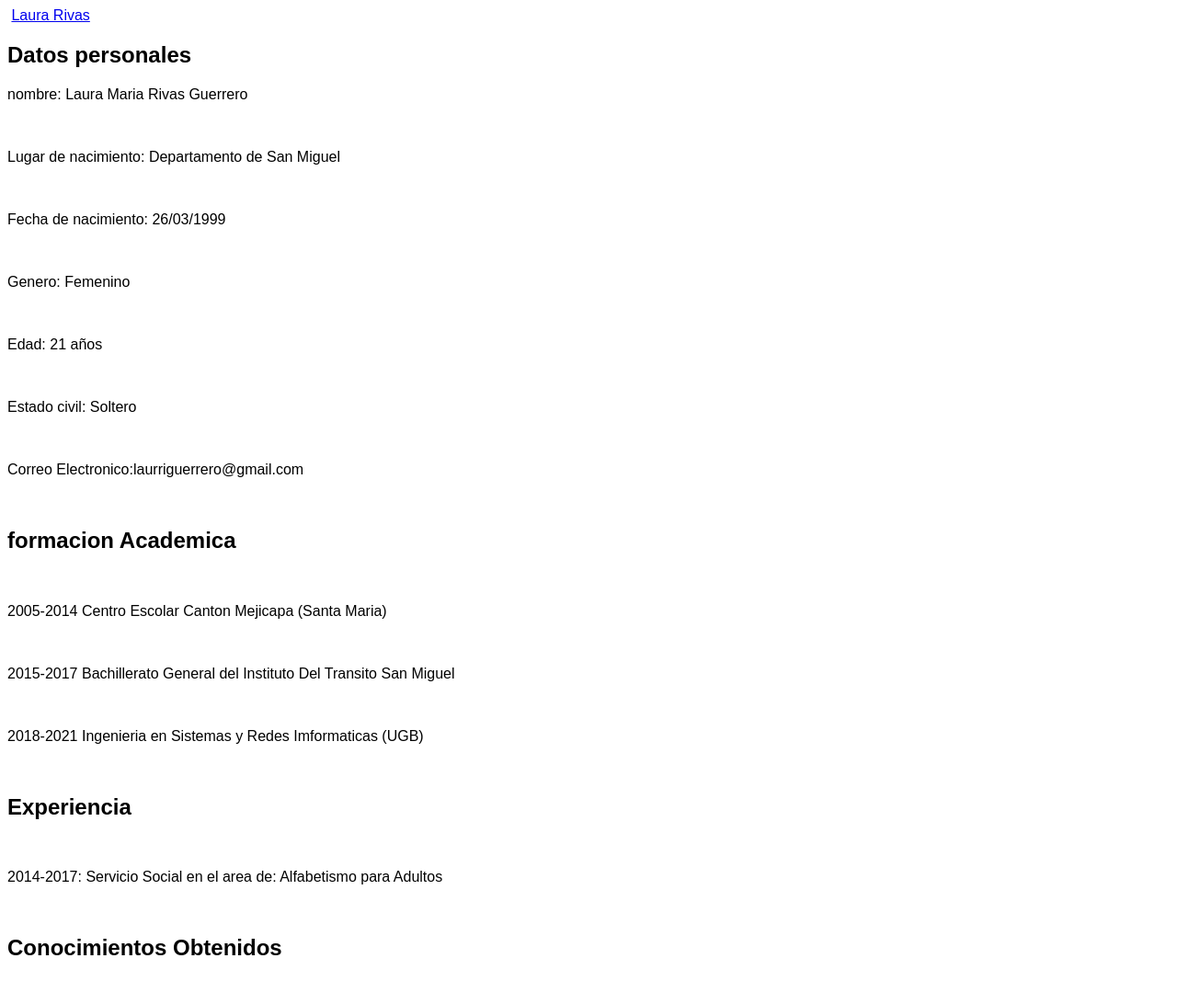
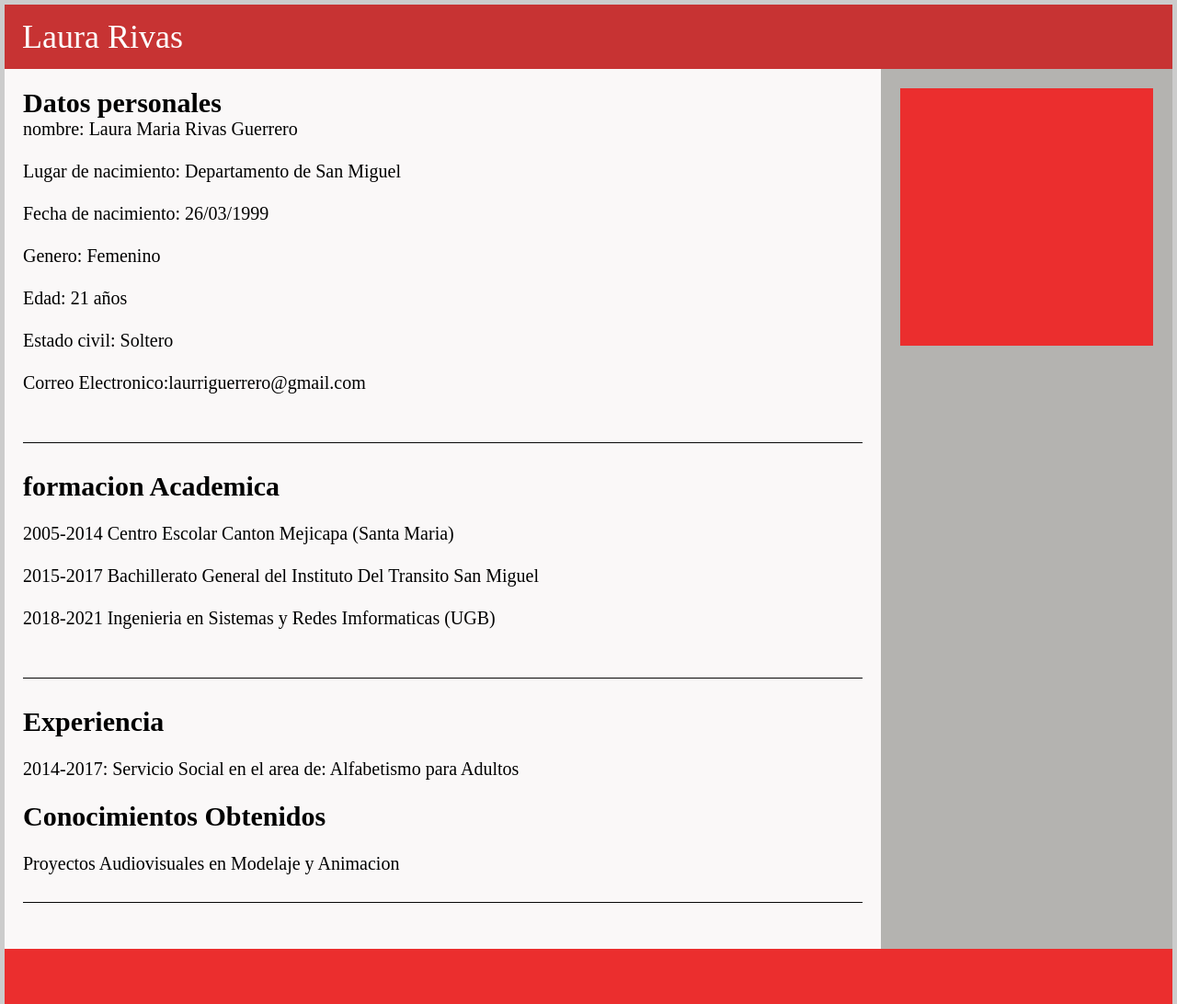
Before and after one commit to laura833/MRIVAS, a plain HTML site: page indexsobremi.html in a window 1280 px wide. Shown: the top 1092 px of the page at 92% size. Drawn offline with Linux system fonts and the light colour scheme.

Commit message:
Update estilossobremi.css
d

```diff
--- a/estilossobremi.css
+++ b/estilossobremi.css
@@ -1,36 +1,114 @@
 * {
-    font-family: 'Lexend Mega', sans-serif;
+	margin: 0;
+	padding: 0;
+	box-sizing: border-box;
+}
+
+.contenedor {
+	background:#ccc;
+	width:100%;
+	max-width:1352px;
+	padding: 5px;
+	margin:auto;
+	font-size: 20px;
+	font-family: serif;
+
+	/* Flexbox */
+	display:flex;
+	flex-flow:row wrap;
+}
+
+body {
+	background:#e9e9e9;
+
+}
+
+header {
+	background:#c73333;
+	width:100%;
+	padding:10px;
+	display: flex;
+	justify-content:space-between;
+	align-items:center;
+
+	flex-direction:row;
+	flex-wrap:wrap;
+}
+
+header .logo {
+	color:rgb(180, 82, 82);
+	font-size:36px;
+	text-align: center;
+}
+
+header .logo img {
+	width:50px;
+	font-family: serif;
+	vertical-align: top;
+}
+
+header .logo a {
+	color:#fff;
+	text-decoration: none;
+	line-height:50px;
+	font-family: serif;
 }
 
 
-.wrapp {
-	max-width: 1300px;
-	width:100%;
-	margin:auto;
-	overflow: hidden;
+.main {
+	background:rgb(250, 248, 248);
+	padding:20px;
+	font-family: serif;
+
+	flex:1 1 70%;
+	/*flex:1;*/
 }
 
-.logos img {
-	width:100%;
-    padding: 10%;
-	vertical-align: top;
+.main article {
+	margin-bottom: 30px;
+	padding-bottom:30px;
+	border-bottom:1px solid rgb(7, 7, 7);
 }
 
-.mensaje {
-	background:#27b2f2;
+
+
+aside {
+	background:#b4b3b0;
 	padding:20px;
-	color:#fff;
-	margin:20px 0;
-    text-align: center;
-	border-radius:3px;
+	/*FLEX*/
+	flex:1 1 20%;
+	/*flex:0 0 300px;*/
+
+	display: flex;
+	flex-wrap:wrap;
+	flex-direction:column;
+	justify-content:flex-start;
 }
 
-aside {
-	float: left;
-	width: 29%;
-	background:rgba(163, 219, 30, 0.733);
-	padding:8px;
-	position: fixed;
-	border-radius:9px;
+aside .widget {
+	background: #eb2e2e;
+	height:280px;
+	margin:1px;
+}
 
+footer {
+	background:#eb2e2e;
+	width: 100%;
+	padding:30px;
+
+	/* Flexbox */
+	display: flex;
+	flex-wrap:wrap;
+	justify-content:space-between;
 }
+
+@media screen and (max-width: 400px) {
+	.contenedor {
+		flex-direction:column;
+	}
+
+	header {
+		flex-direction:column;
+		padding:10;
+	}
+}
```
